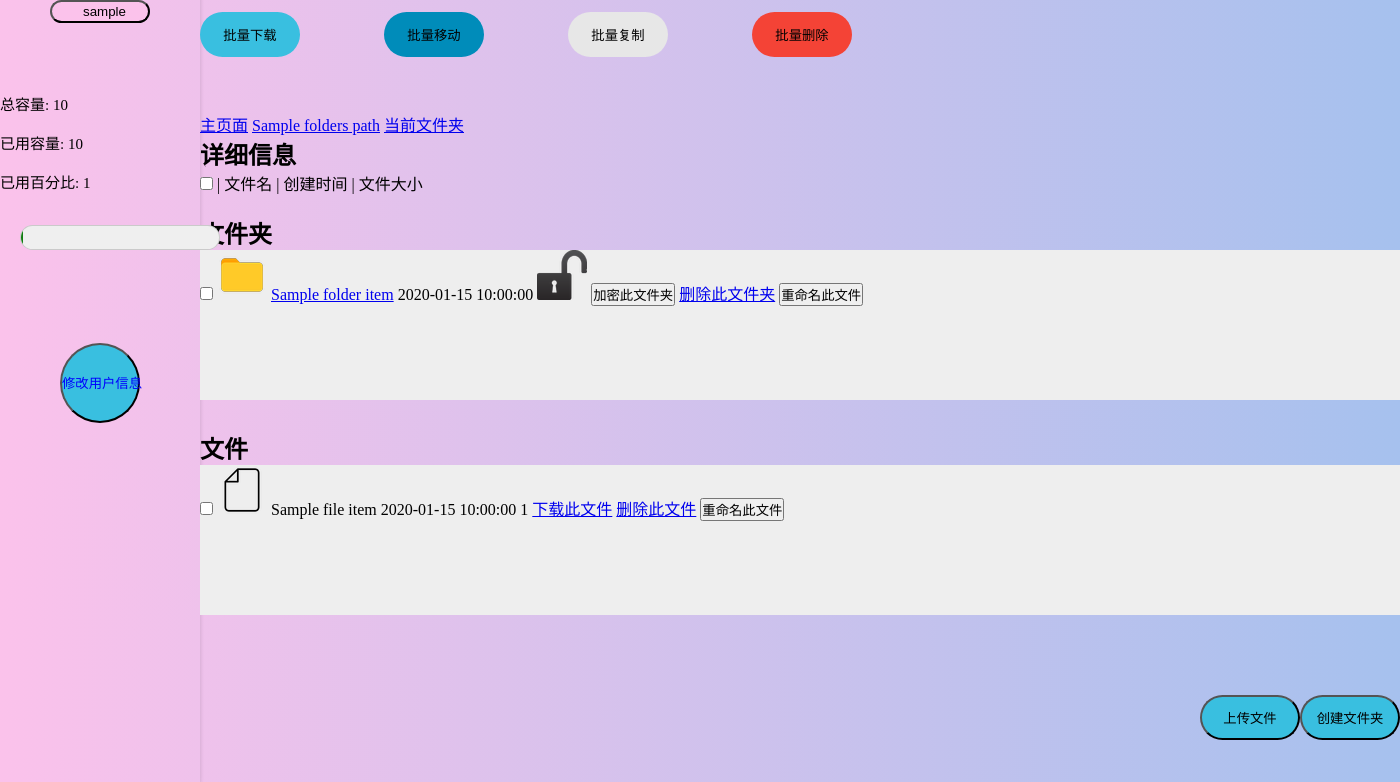
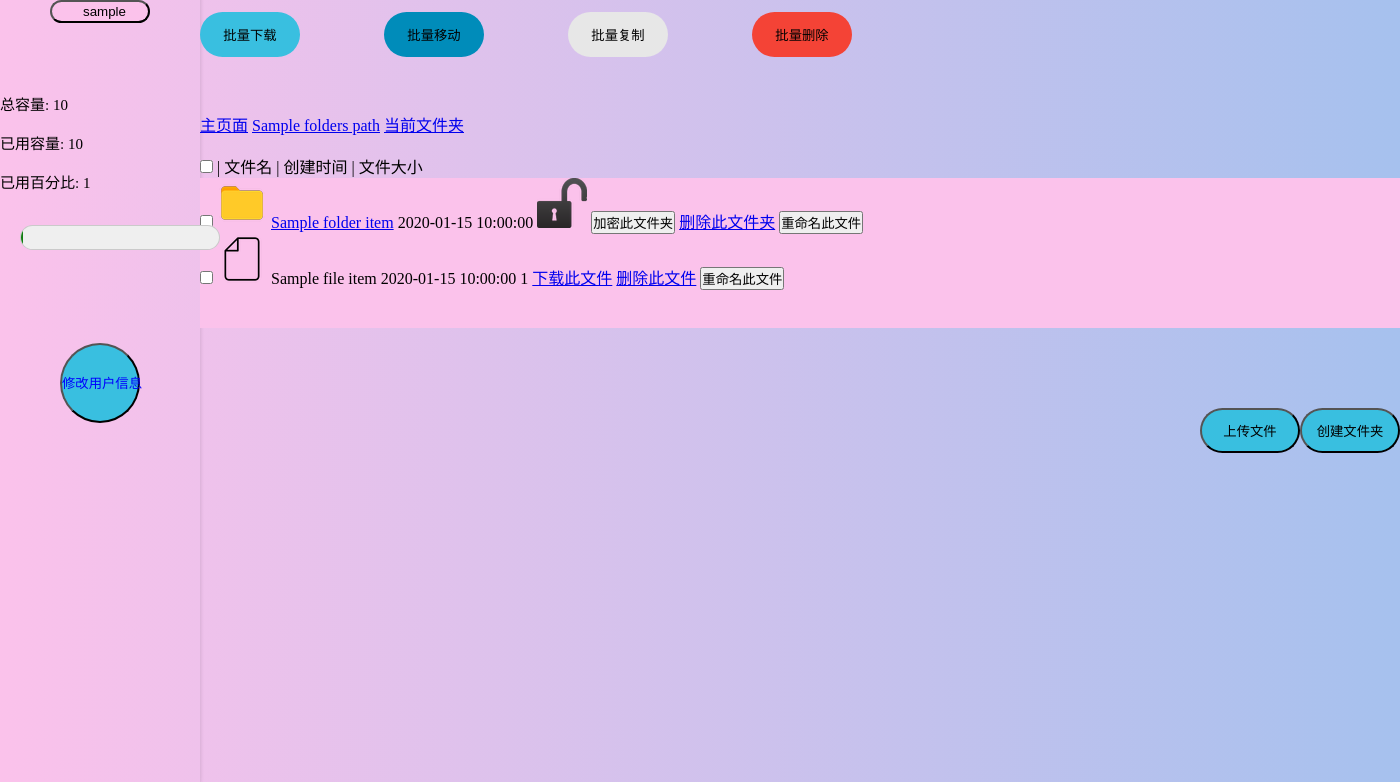
Before and after one commit to Apauto-to-all/SimpleNetdisk, a FastAPI app: template templates/index.html in a window 1400 px wide. Shown: the part 73-855 px from the top of the page. Run offline with FastAPI, Linux system fonts and the light colour scheme; the template is opened without the code that fills it: most values are stand-ins (such as "Sample title", 1, 10 or a date in 2020); parts of the project's set-up code (start-up, migrations or seed data) failed here and were passed over; some libraries are stand-ins or nearby versions.

Commit message:
2024 6 06  滚轮1

```diff
--- a/static/css/index.css
+++ b/static/css/index.css
@@ -162,3 +162,7 @@ body {
     margin-top:80px;
     float: right;
 }
+.gx{
+    width:1200px;height:150px;overflow:scroll;
+    background: #fbc2eb;
+}
--- a/templates/index.html
+++ b/templates/index.html
@@ -223,7 +223,7 @@
             </div>
         </div>
         <!-- 实现文件夹显示 -->
-    <h2>详细信息</h2>
+    <br>
     <input type="checkbox" id="chkall" onclick="chk_all()">
     <a>|</a>
     <a>文件名</a>
@@ -255,8 +255,8 @@
             chkall.indeterminate = someChecked && !allChecked;
         }
     </script>
-        <h2 style="margin-top: 20px">文件夹</h2>
-    <div style="width:1200px;height:150px;overflow:scroll;background:#EEEEEE;">
+
+    <div class="gx">
         {% if all_dict.folders %}
     {% for folder_item in all_dict.folders %}
     <div type="folder" class="folder">
@@ -339,12 +339,9 @@
     </div>
     {% endfor %}
     {% endif %}
-    </div>
     <!-- 文件夹显示结束 -->
         <!-- 文件夹显示结束 -->
         <!--实现文件显示 -->
-        <h2 style="margin-top: 30px">文件</h2>
-    <div style="width:1200px;height:150px;overflow:scroll;background:#EEEEEE;">
         {% if all_dict.files %}
     {% for file_item in all_dict.files %}
     <div type="file" class="file">
@@ -381,7 +378,7 @@
     </div>
         <!-- 文件显示结束 -->
         <!-- 创建文件夹 -->
-            <button id="createFolderButton{{ folder_id }}" class="button33" style="background-color: rgb(57, 191, 224); width:100px;height: 45px;border-radius: 50px ;">
+            <button id="createFolderButton{{ folder_id }}" class="button33" style=" background-color: rgb(57, 191, 224); width:100px;height: 45px;border-radius: 50px ;">
                 创建文件夹
             </button>
             <!-- 模态窗口 -->
```
